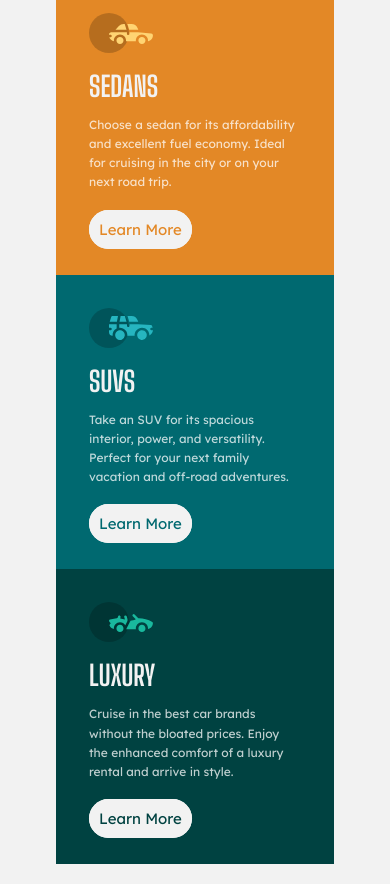
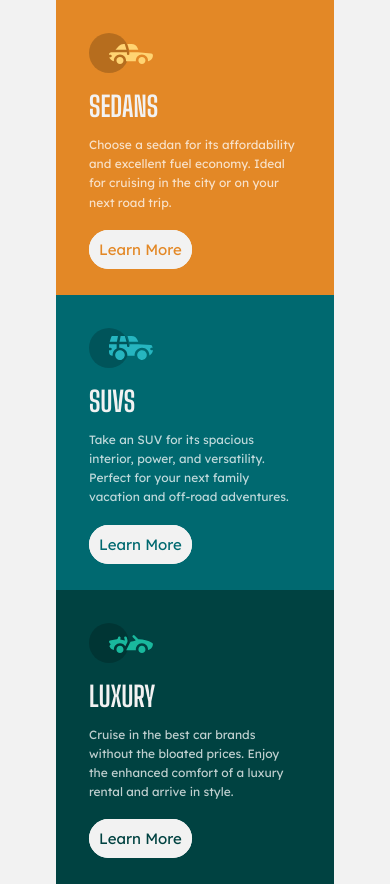
Before and after one commit to Julizajz/3-coloumn-card-frontend-mentor, a plain HTML site: page index.html in a window 390 px wide. Drawn offline with Linux system fonts and the light colour scheme.

Commit message:
responsive fix

```diff
--- a/scss/style.scss
+++ b/scss/style.scss
@@ -25,14 +25,13 @@ body {
   display: flex;
   justify-content: center;
   align-items: center;
-  height: 100%;
-  width: 100%;
   border-radius: 10px;
 }
 
 @media only screen and (max-width: 768px) {
   .container {
     flex-direction: column;
+    justify-content: flex-start;
   }
 
   .card {
```
Also changed, not shown: css/style.css, 1 other file.
